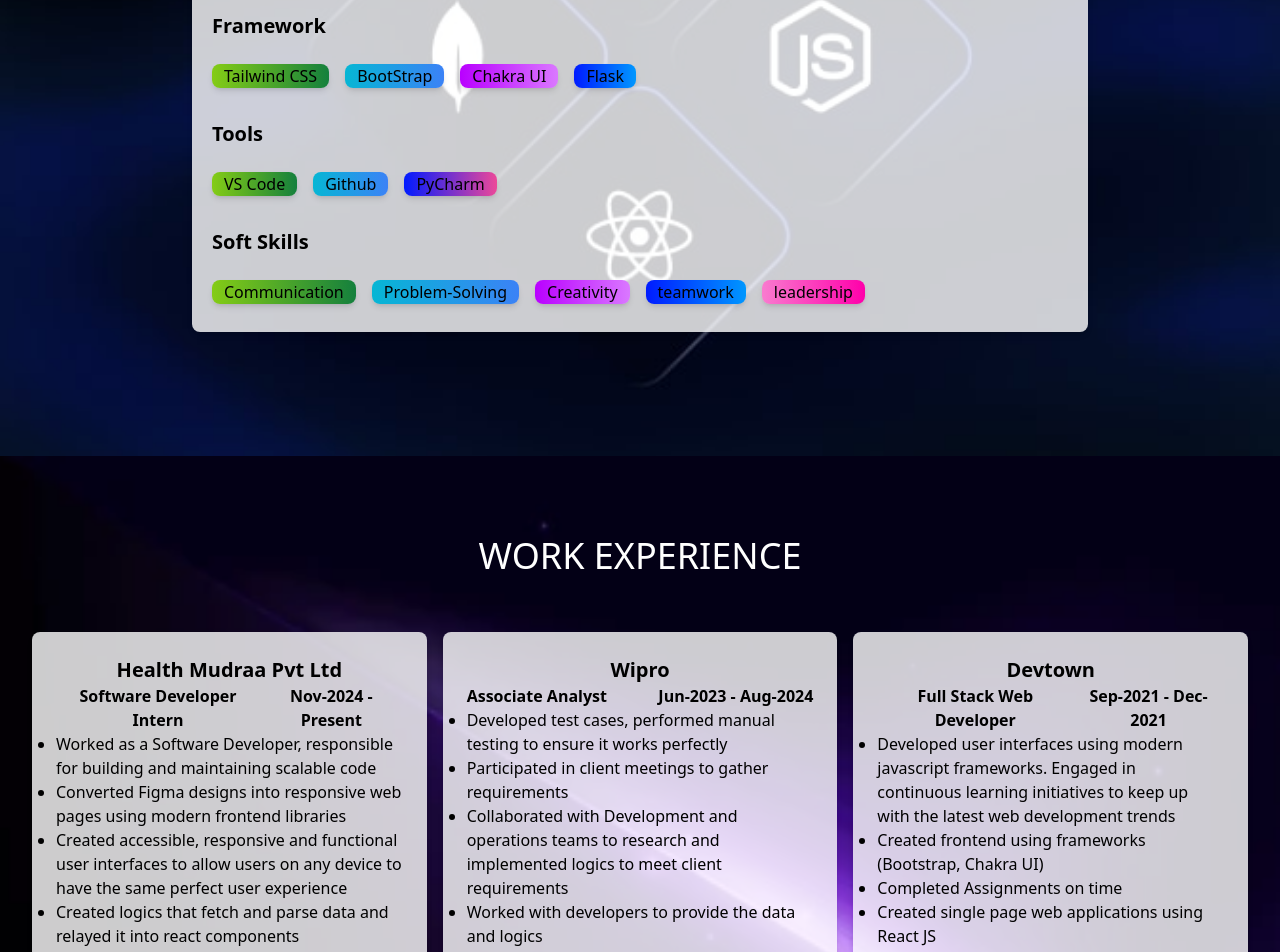
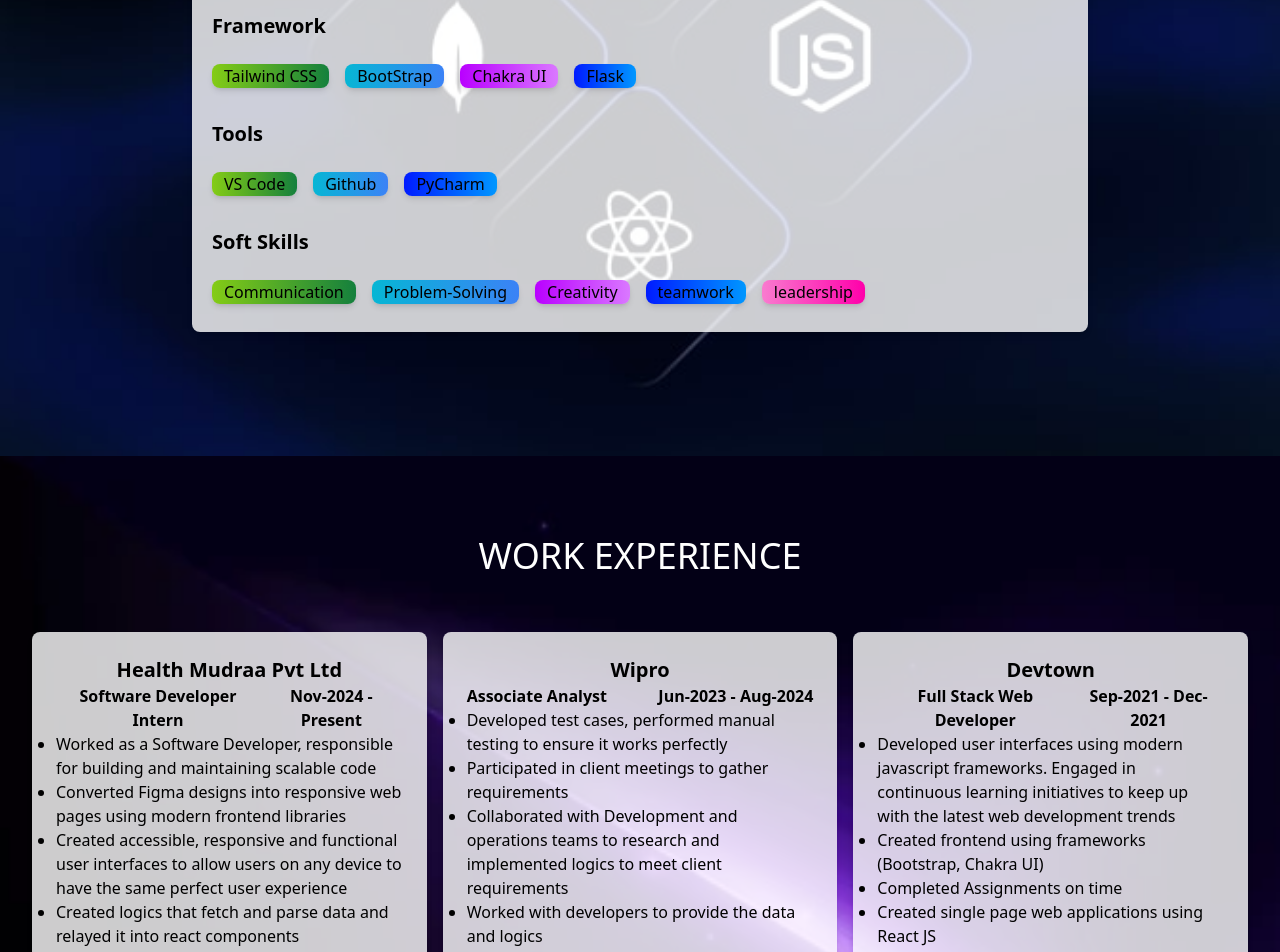
Before and after one commit to Angel-12314/Portfolio, a React (Create React App) app: page / in a window 1280 px wide. Shown: the part 1984-2936 px from the top of the page. Built offline with nearby package versions, Linux system fonts and the light colour scheme.

Commit message:
Add files via upload

```diff
--- a/src/Components/Skills.js
+++ b/src/Components/Skills.js
@@ -66,7 +66,7 @@ export default function Skills() {
             <ul className="flex flex-wrap text-left">
               <li className="bg-gradient-to-r from-lime-500 to-green-700 rounded-lg shadow-md px-3 mr-4 mb-2">VS Code</li>
               <li className="bg-gradient-to-r from-cyan-500 to-blue-500 rounded-lg shadow-md px-3 mr-4 mb-2">Github</li>
-              <li className="bg-gradient-to-r from-[#001bff] to-[#0097ff] to-pink-500 rounded-lg shadow-md px-3 mr-4 mb-2">PyCharm</li>
+              <li className="bg-gradient-to-r from-[#001bff] to-[#0097ff] rounded-lg shadow-md px-3 mr-4 mb-2">PyCharm</li>
             </ul>
           </div>
           <br />
```
